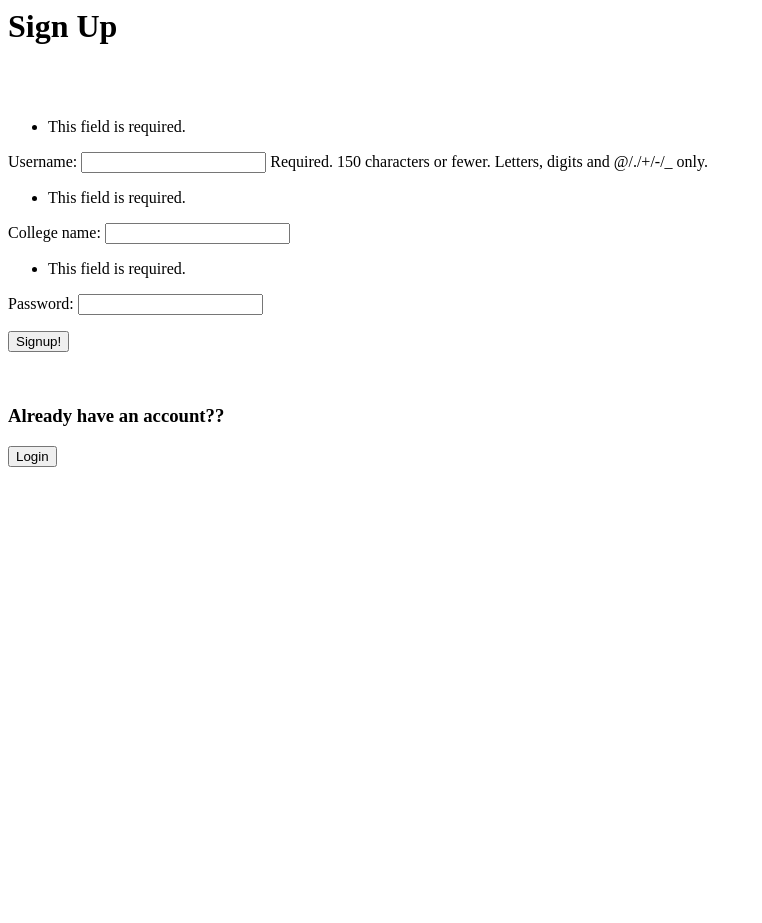
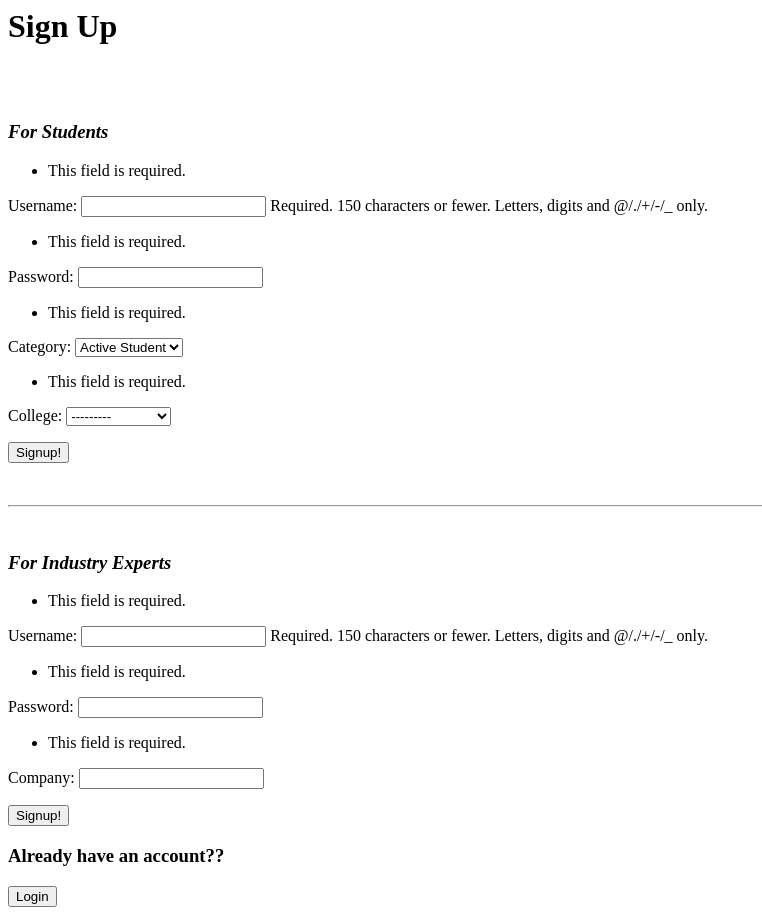
Before and after one commit to nimish38/College_Review_System, a Django app: page /Reviews/create_new_user/ in a window 1280 px wide. Shown: the whole page, without its empty margins (0-762 px from the left). Before the commit the page ends 467 px from the top, so only its background shows below. Run offline with Django 3.2, Linux system fonts and the light colour scheme; data comes from the database, SQL or seed files in the repository; both versions use the stored data as it was after the commit.

Commit message:
Users distinguished

```diff
--- a/Reviews/admin.py
+++ b/Reviews/admin.py
@@ -1,6 +1,6 @@
 from django.contrib import admin
 
-from .models import College, Review, PendingQuery, AnsweredQueries
+from .models import College, Review, PendingQuery, AnsweredQueries, StudentUser, IndustryUser
 
 
 class ReviewAdmin(admin.ModelAdmin):
@@ -14,3 +14,5 @@
 admin.site.register(Review, ReviewAdmin)
 admin.site.register(PendingQuery)
 admin.site.register(AnsweredQueries)
+admin.site.register(StudentUser)
+admin.site.register(IndustryUser)
--- a/Reviews/forms.py
+++ b/Reviews/forms.py
@@ -1,25 +1,35 @@
 from django import forms
 from django.forms import ModelForm,PasswordInput, Textarea ,CharField
-from Reviews.models import Review,AnsweredQueries
+from Reviews.models import Review,StudentUser, IndustryUser
 from django.contrib.auth.models import User
-#from College.models import College
 
 
 class ReviewForm(ModelForm):
-    anonymous=forms.BooleanField(required =False)
+    anonymous = forms.BooleanField(required =False)
     class Meta:
         model = Review
-        fields = ['anonymous' , 'description']
+        fields = ['anonymous', 'description']
         widgets = {
             'description': Textarea(attrs={'cols': 40, 'rows': 15})
         }
 
 
 class UserForm(ModelForm):
-	college_name=forms.CharField(max_length=100)
-	class Meta:
-		model=User
-		fields=['username','college_name','password']
-		widgets={
-			'password':forms.PasswordInput()
-		}
+    class Meta:
+        model=User
+        fields = ['username', 'password']
+        widgets = {
+            'password': forms.PasswordInput()
+        }
+
+
+class StudUserForm(ModelForm):
+    class Meta:
+        model = StudentUser
+        fields = ['category', 'college']
+
+
+class IndUserForm(ModelForm):
+    class Meta:
+        model = IndustryUser
+        fields = ['company']
--- a/Reviews/models.py
+++ b/Reviews/models.py
@@ -1,4 +1,6 @@
 from django.db import models
+from django.contrib.auth.models import User
+
 # Create your models here.
 
 
@@ -34,3 +36,20 @@
 	college = models.ForeignKey(College,on_delete=models.CASCADE)
 	qsn = models.CharField(max_length=10000)
 	ans = models.CharField(max_length=10000)
+
+
+type_choices = (
+    ('Active Student', 'Active Student'),
+    ('Alumni', 'Alumni'),
+)
+
+
+class StudentUser(models.Model):
+	user=models.OneToOneField(User,on_delete=models.CASCADE,null=True)
+	category = models.CharField(max_length=20, choices=type_choices,default='Other')
+	college = models.ForeignKey(College,on_delete=models.CASCADE)
+
+
+class IndustryUser(models.Model):
+	user = models.OneToOneField(User, on_delete=models.CASCADE, null=True)
+	company = models.CharField(max_length=1000)
--- a/Reviews/templates/Reviews/create_new_user.html
+++ b/Reviews/templates/Reviews/create_new_user.html
@@ -7,10 +7,19 @@
 <br><br>
 <form class="form-group" role="form" action="" method="post">
 	{% csrf_token %}
-	{{ form.as_p }}
-<button type="submit">Signup!</button>
+	<h3><i>For Students</i></h3>
+	{{ Uform.as_p }}
+	{{ Sform.as_p }}
+	<button type="submit">Signup!</button>
 </form>
 
+<br><hr><br>
+<form class="form-group" role="form" action="" method="post">
+	{% csrf_token %}
+	<h3><i>For Industry Experts</i></h3>
+	{{ Uform.as_p }}
+	{{ Iform.as_p }}
+	<button type="submit">Signup!</button>
 <br>
 <h3>Already have an account?? </h3>
 <form>
--- a/Reviews/views.py
+++ b/Reviews/views.py
@@ -1,9 +1,9 @@
 from django.contrib.auth import authenticate,logout,login
 from django.shortcuts import render,get_object_or_404,redirect
-from .models import Review,College,PendingQuery,AnsweredQueries
+from .models import Review,College,PendingQuery,AnsweredQueries, StudentUser, IndustryUser
 from django.urls import reverse
 from django.http import HttpResponseRedirect,JsonResponse
-from .forms import ReviewForm,UserForm
+from .forms import ReviewForm,StudUserForm, UserForm, IndUserForm
 import datetime
 from textblob import TextBlob
 
@@ -157,27 +157,45 @@
 
 
 def create_new_user(request):
-	form=UserForm(data=request.POST)
-	if form.is_valid():
-		user=form.save(commit=False)
-		username=form.cleaned_data['username']
-		password=form.cleaned_data['password']
-		college_name=form.cleaned_data['college_name']
-		if(College.objects.filter(name=college_name).exists()==False):
-			col=College()
-			col.name=college_name
-			col.save()
-		user.set_password(password)
-		user.save()
-		login(request,user)
-		return redirect('Reviews:review_list')
+	Uform = UserForm(data=request.POST)
+	Sform = StudUserForm(data=request.POST)
+	Iform = IndUserForm(data=request.POST)
+	if request.method == "POST":
+		if Uform.is_valid() and Sform.is_valid():
+			user = Uform.save(commit=False)
+			password = Uform.cleaned_data['password']
+			user.set_password(password)
+			user.save()
+			Sform.save(commit=False)
+			stud=StudentUser()
+			stud.user=user
+			stud.college=Sform.cleaned_data['college']
+			stud.category=Sform.cleaned_data['category']
+			stud.save()
+			login(request, user)
+			return redirect('Reviews:review_list')
+
+		if Uform.is_valid() and Iform.is_valid():
+			user = Uform.save(commit=False)
+			password = Uform.cleaned_data['password']
+			user.set_password(password)
+			user.save()
+			Iform.save(commit=False)
+			ind=IndustryUser()
+			ind.user=user
+			ind.company=Iform.cleaned_data['company']
+			ind.save()
+			login(request, user)
+			return redirect('Reviews:review_list')
 	context = {
-		"form":form,
+		"Uform": Uform,
+		"Sform": Sform,
+		"Iform": Iform,
 	}
 	return render(request, 'Reviews/create_new_user.html',context)
 
 
 def logout_user(request):
 	logout(request)
-	form=UserForm(request.POST or None)
-	return render(request, 'Reviews/login.html',{"form":form,})
+	form=StudUserForm(request.POST or None)
+	return render(request, 'Reviews/login.html', {"form": form})
```
Also changed, not shown: Reviews/apps.py (line endings or trailing spaces), Reviews/migrations/0003_auto_20180926_1719.py (added), Reviews/migrations/0004_auto_20180926_1727.py (added), Reviews/migrations/0005_pendingquery.py (added), Reviews/migrations/0006_answeredqueries.py (added), db.sqlite3.
